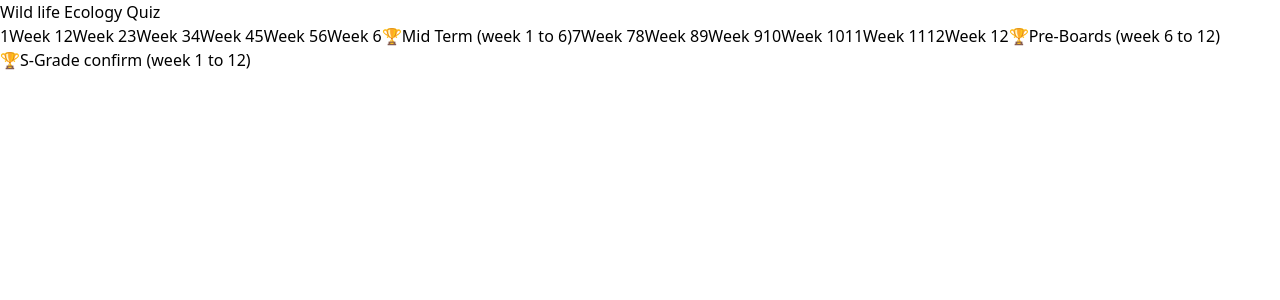
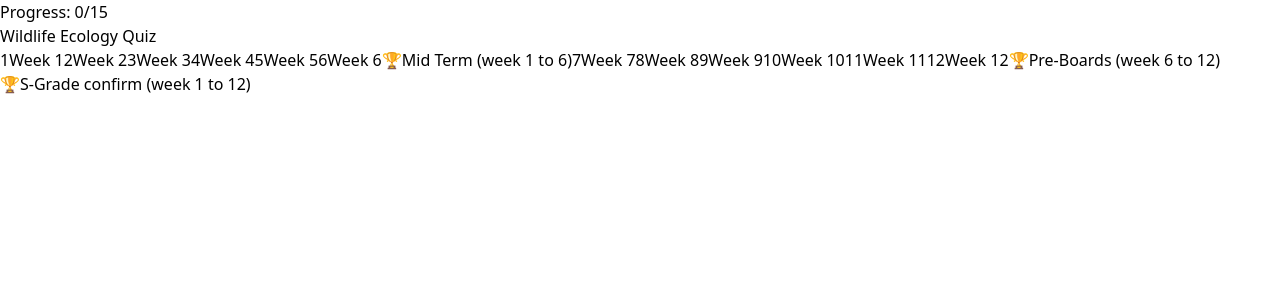
Before and after one commit to niteshsengar03/Quiz-VIT, a React (Vite) app: page / in a window 1280 px wide. Shown: the top 300 px of the page. Built offline with nearby package versions, Linux system fonts and the light colour scheme.

Commit message:
progress track

```diff
--- a/src/components/LevelSelect.jsx
+++ b/src/components/LevelSelect.jsx
@@ -1,22 +1,54 @@
-import React from 'react';
+import React, { useEffect, useState } from 'react';
 import { useNavigate } from 'react-router-dom';
 
 const LevelSelect = () => {
     const navigate = useNavigate();
+    const [progress, setProgress] = useState(0);
+    const totalLevels = 15;
+
+    // Load progress from local storage when component mounts
+    useEffect(() => {
+        const savedProgress = localStorage.getItem('quizProgress');
+        setProgress(savedProgress ? parseInt(savedProgress, 10) : 0);
+    }, []);
 
     const handleSelect = (level) => {
         navigate(`/quiz/${level}`);
     };
 
+    // Function to update progress after completing a level
+    const updateProgress = () => {
+        if (progress < totalLevels) {
+            const newProgress = progress + 1;
+            setProgress(newProgress);
+            localStorage.setItem('quizProgress', newProgress);
+        }
+    };
+
+    // Display congratulatory message on completing all levels
+    useEffect(() => {
+        if (progress === totalLevels) {
+            setTimeout(() => {
+                alert("S grade confirmed, abe so Ja! 🎉");
+            }, 500);
+        }
+    }, [progress]);
+
     return (
-        <div className="container mx-auto px-4 py-8">
-            <h1 className="text-3xl font-bold text-center text-gray-800 mb-8">Wild life Ecology Quiz </h1>
+        <div className="container mx-auto px-4 py-8 relative">
+            <div className="absolute top-4 right-4 text-blue-600 font-semibold">
+                Progress: {progress}/{totalLevels}
+            </div>
+            <h1 className="text-3xl font-bold text-center text-gray-800 mb-8">Wildlife Ecology Quiz</h1>
             <div className="grid grid-cols-2 sm:grid-cols-3 md:grid-cols-4 lg:grid-cols-5 gap-4">
                 {[...Array(6).keys()].map((level) => (
                     <button
                         key={level}
                         className="p-6 bg-white border border-gray-200 rounded-lg shadow-md hover:shadow-lg transition-shadow duration-300 ease-in-out flex flex-col items-center justify-center"
-                        onClick={() => handleSelect(level + 1)}
+                        onClick={() => {
+                            handleSelect(level + 1);
+                            updateProgress(); // Update progress on selecting a level
+                        }}
                     >
                         <span className="text-3xl font-bold text-blue-600 mb-2">{level + 1}</span>
                         <span className="text-sm text-gray-600">Week {level + 1}</span>
@@ -31,12 +63,15 @@ const LevelSelect = () => {
                 </button>
                 {[...Array(6).keys()].map((level) => (
                     <button
-                        key={level}
+                        key={level + 6}
                         className="p-6 bg-white border border-gray-200 rounded-lg shadow-md hover:shadow-lg transition-shadow duration-300 ease-in-out flex flex-col items-center justify-center"
-                        onClick={() => handleSelect(level + 1)}
+                        onClick={() => {
+                            handleSelect(level + 1 + 6);
+                            updateProgress();
+                        }}
                     >
-                        <span className="text-3xl font-bold text-blue-600 mb-2">{level + 1+6}</span>
-                        <span className="text-sm text-gray-600">Week {level + 1+6}</span>
+                        <span className="text-3xl font-bold text-blue-600 mb-2">{level + 1 + 6}</span>
+                        <span className="text-sm text-gray-600">Week {level + 1 + 6}</span>
                     </button>
                 ))}
                 <button
```
